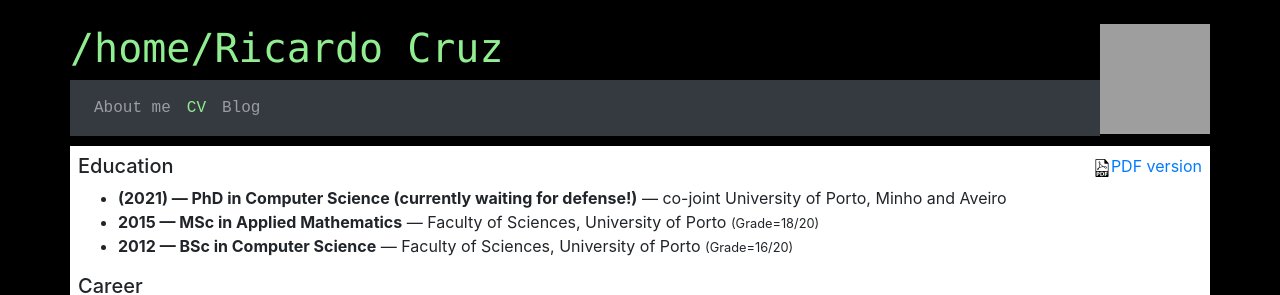
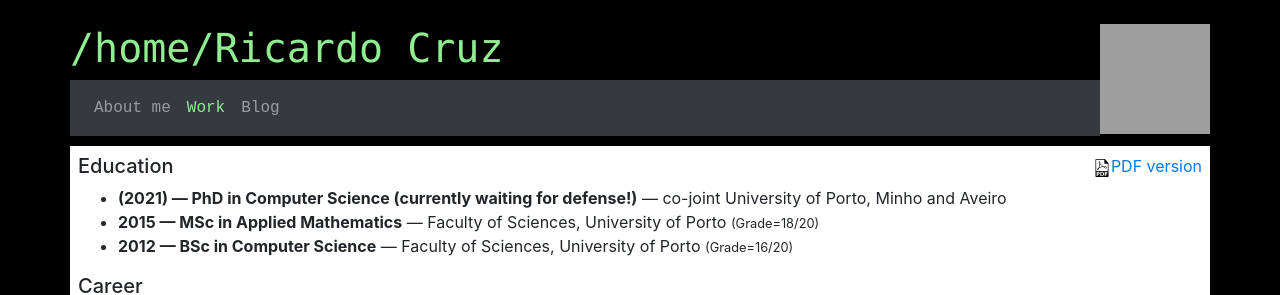
Before and after one commit to rpmcruz/rpmcruz.github.io, a Jekyll site: the page built from work.html, in a window 1280 px wide and 900 px high. Shown: the top 295 px of the window. Built offline with Jekyll 4.4.1, drawn with Linux system fonts in a browser that asks for light colours; grey boxes are pictures that could not be loaded.

Commit message:
Renamed CV to work.

```diff
--- a/_layouts/default.html
+++ b/_layouts/default.html
@@ -26,8 +26,8 @@
     <li class="nav-item{% if page.active == "about" %} active{% endif %}">
       <a class="nav-link" href="{{ site.baseurl }}/">About me</a>
     </li>
-    <li class="nav-item{% if page.active == "cv" %} active{% endif %}">
-      <a class="nav-link" href="{{ site.baseurl }}/cv.html">CV</a>
+    <li class="nav-item{% if page.active == "work" %} active{% endif %}">
+      <a class="nav-link" href="{{ site.baseurl }}/work.html">Work</a>
     </li>
     <li class="nav-item{% if page.active == "blog" %} active{% endif %}">
       <a class="nav-link" href="{{ site.baseurl }}/blog.html">Blog</a>
--- a/aux/cv/template.html
+++ b/aux/cv/template.html
@@ -1,7 +1,7 @@
 ---
 layout: default
-title: Ricardo Cruz - CV
-active: cv
+title: Ricardo Cruz - Work
+active: work
 ---
 
 <p class="float-right"><img src="imgs/pdf.svg" width="18" height="18"><a href="rpcruz-cv.pdf">PDF version</a></p>
--- a/cv.html
+++ b/work.html
@@ -1,7 +1,7 @@
 ---
 layout: default
-title: Ricardo Cruz - CV
-active: cv
+title: Ricardo Cruz - Work
+active: work
 ---
 
 <p class="float-right"><img src="imgs/pdf.svg" width="18" height="18"><a href="rpcruz-cv.pdf">PDF version</a></p>
```
